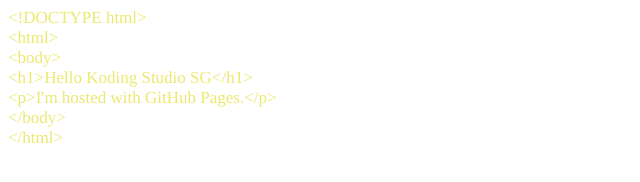
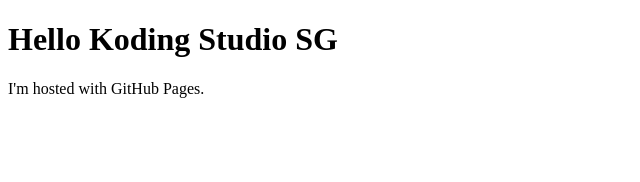
Before and after one commit to garlic-cajun/kodingstudiosg.github.io, a plain HTML site: page index.html in a window 1280 px wide. Shown: the whole page, without its empty margins (0-640 px from the left). Drawn offline with Linux system fonts and the light colour scheme.

Commit message:
Update index.html

```diff
--- a/index.html
+++ b/index.html
@@ -1,23 +1,7 @@
-<!DOCTYPE html PUBLIC "-//W3C//DTD HTML 4.01//EN" "http://www.w3.org/TR/html4/strict.dtd">
+<!DOCTYPE html>
 <html>
-<head>
-  <meta http-equiv="Content-Type" content="text/html; charset=utf-8">
-  <meta http-equiv="Content-Style-Type" content="text/css">
-  <title></title>
-  <meta name="Generator" content="Cocoa HTML Writer">
-  <meta name="CocoaVersion" content="2487.3">
-  <style type="text/css">
-    p.p1 {margin: 0.0px 0.0px 0.0px 0.0px; font: 17.0px Times; color: #eae96f; -webkit-text-stroke: #eae96f}
-    span.s1 {font-kerning: none}
-  </style>
-</head>
 <body>
-<p class="p1"><span class="s1">&lt;!DOCTYPE html&gt;</span></p>
-<p class="p1"><span class="s1">&lt;html&gt;</span></p>
-<p class="p1"><span class="s1">&lt;body&gt;</span></p>
-<p class="p1"><span class="s1">&lt;h1&gt;Hello Koding Studio SG&lt;/h1&gt;</span></p>
-<p class="p1"><span class="s1">&lt;p&gt;I'm hosted with GitHub Pages.&lt;/p&gt;</span></p>
-<p class="p1"><span class="s1">&lt;/body&gt;</span></p>
-<p class="p1"><span class="s1">&lt;/html&gt;</span></p>
+<h1>Hello Koding Studio SG</h1>
+<p>I'm hosted with GitHub Pages.</p>
 </body>
 </html>
```
